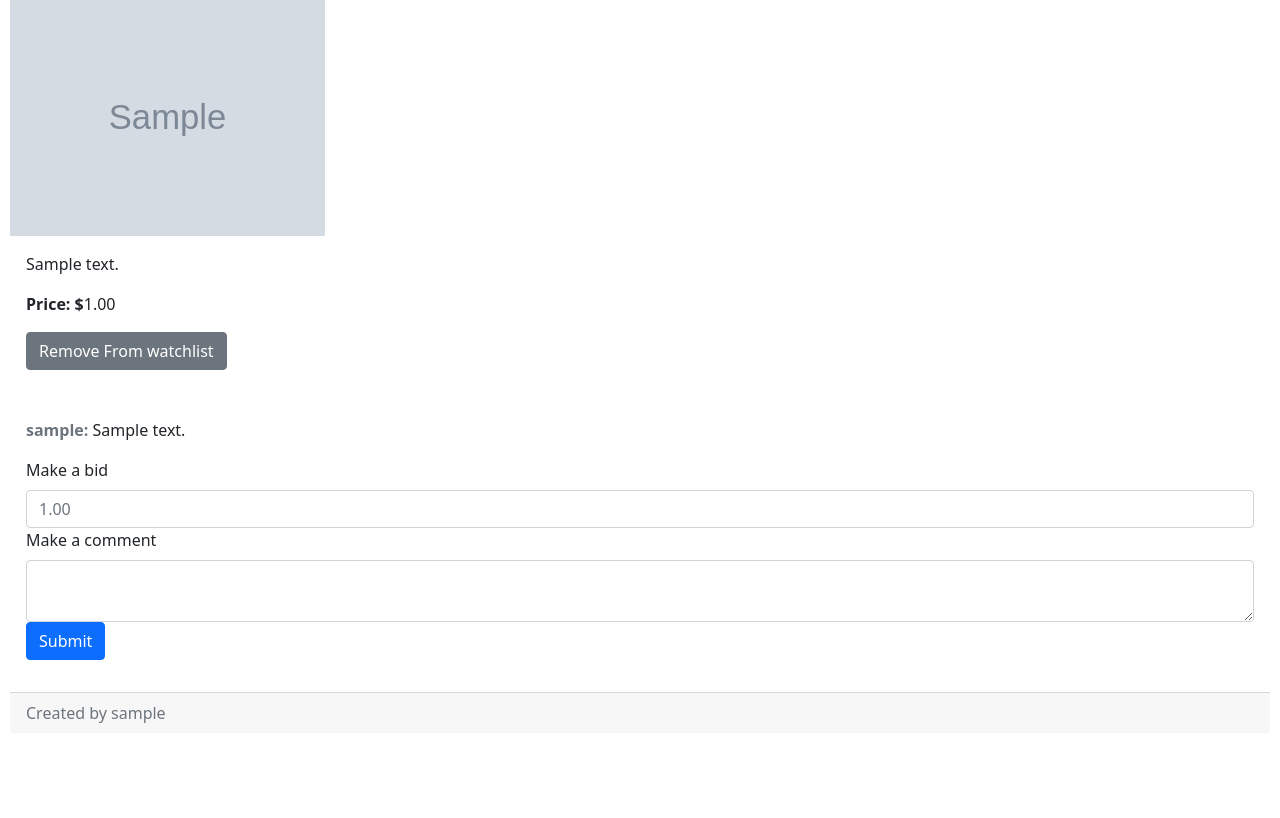
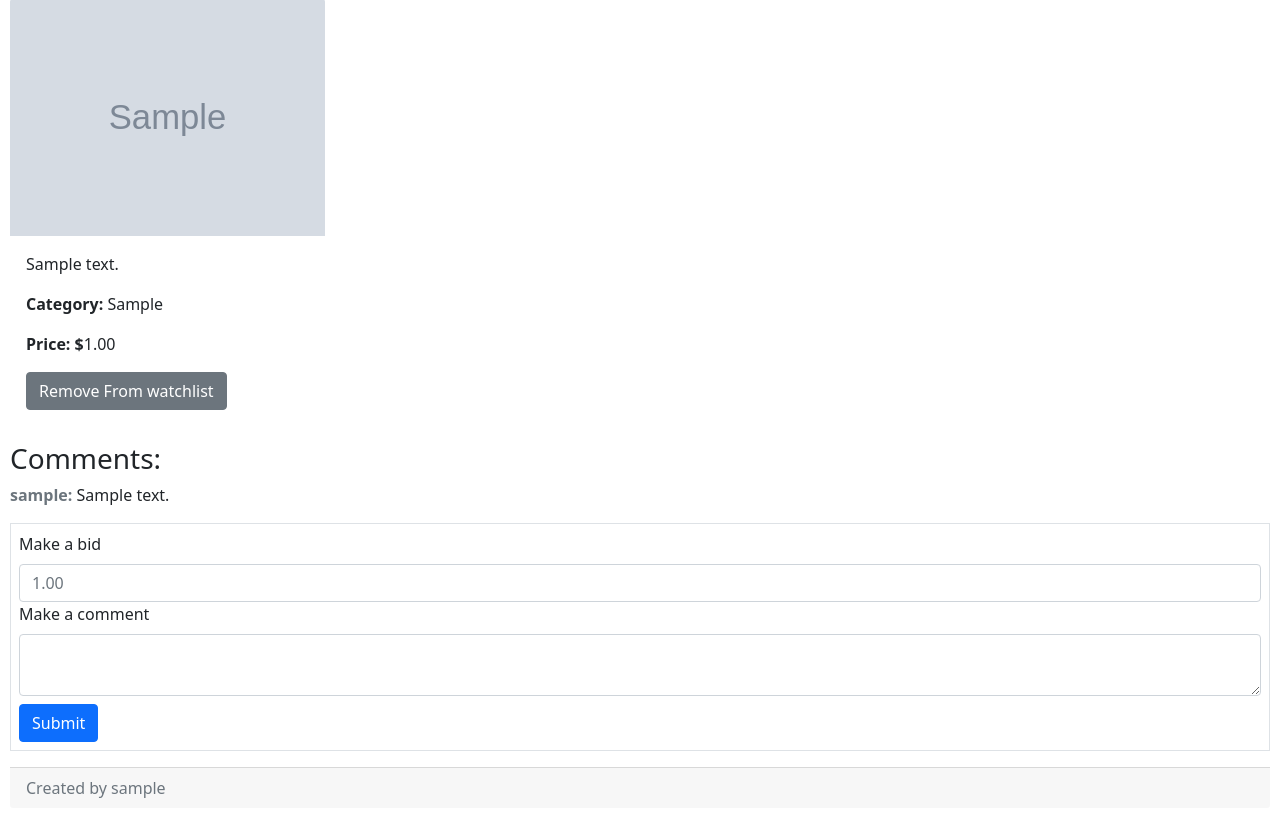
Before and after one commit to medaminefh/cs50W-commerce, a Django app: page /listing/1/ in a window 1280 px wide. Shown: the part 248-1066 px from the top of the page. Before the commit the page ends 971 px from the top, so only its background shows below. Run offline with Django 3.2, Linux system fonts and the light colour scheme; a user stored in the database is signed in; tables that the repository leaves empty hold one stand-in row (values such as "Sample post"); grey boxes marked "Sample" are stand-in pictures.

Commit message:
some tiny fixes

```diff
--- a/auctions/templates/auctions/auction.html
+++ b/auctions/templates/auctions/auction.html
@@ -25,6 +25,7 @@ The Winner of this Auction is <strong>{{winner}}</strong>
 
 <div class="card-body">
     <p class="card-text">{{auction.description}}</p>
+    <p><strong>Category: </strong>{{auction.category}} </p>
     <p><strong>Price: $</strong>{{ highest_bid }}</p>
     {% if auction.starting_bid != highest_bid %}
     <p class="text-secondary"><strong>Sarted with: $</strong>{{ auction.starting_bid }}</p>
@@ -35,9 +36,10 @@ The Winner of this Auction is <strong>{{winner}}</strong>
     {% else %}
     <a href="{% url 'toggle_watchlist' auction.id %}" class="btn btn-primary">Add To watchlist</a>
     {% endif %}
-    </form>
+</div>
 {% if comments %}
-    <div class="mt-5">
+<h3 class="mt-3">Comments:</h3>
+<div class="mt-2">
 
     {% for comment in comments %}
     <p><strong class="text-secondary">{{comment.user}}:</strong>
@@ -46,7 +48,7 @@ The Winner of this Auction is <strong>{{winner}}</strong>
     {% endfor %}
 </div>
 {% endif %}
-    <form class="form mb-3" action="{% url 'listing' auction.id %}" method="post">
+<form class="form mb-3 border p-2" action="{% url 'listing' auction.id %}" method="post">
     {% csrf_token %}
     <label class="form-label me-5">Make a bid</label>
     <input type="number" min="{{highest_bid}}" placeholder="{{highest_bid}}" class="form-control" name="bid">
@@ -54,7 +56,7 @@ The Winner of this Auction is <strong>{{winner}}</strong>
     <label class="form-label me-5">Make a comment</label>
     <textarea class="form-control" name="comment"></textarea>
 
-        <button class="btn btn-primary" type="submit"> Submit </button>
+    <button class="btn btn-primary mt-2" type="submit"> Submit </button>
 
 </form>
 {% endif %}
--- a/auctions/views.py
+++ b/auctions/views.py
@@ -1,7 +1,6 @@
-from typing import NewType
 from django.contrib.auth import authenticate, login, logout
 from django.db import IntegrityError
-from django.http import HttpResponse, HttpResponseRedirect
+from django.http import HttpResponseRedirect
 from django.shortcuts import render
 from django.urls import reverse
 from django.contrib.auth.decorators import login_required
@@ -210,7 +209,7 @@ def listing(req, id):
 
 
 def categories(req):
-    listings = Listing.objects.all()
+    listings = Listing.objects.exclude(active=False)
     categories = []
 
     for auction in listings:
@@ -223,8 +222,8 @@ def categories(req):
 
 
 def category_listing(req, category):
-    listings = Listing.objects.filter(category=category)
-    bids = Bid.objects.all()
+    listings = Listing.objects.filter(active=True, category=category)
+    bids = Bid.objects.exclude(winner=True)
     return render(req, "auctions/index.html", {"listings": listings, 'bids': bids, "header": f"List of All {category}"})
 
 
--- a/commerce/settings.py
+++ b/commerce/settings.py
@@ -23,9 +23,9 @@ BASE_DIR = os.path.dirname(os.path.dirname(os.path.abspath(__file__)))
 SECRET_KEY = '6ps8j!crjgrxt34cqbqn7x&b3y%(fny8k8nh21+qa)%ws3fh!q'
 
 # SECURITY WARNING: don't run with debug turned on in production!
-DEBUG = False
+DEBUG = True
 
-ALLOWED_HOSTS = ["*"]
+ALLOWED_HOSTS = []
 
 
 # Application definition
```
Lines whose indentation alone changed are shown as unchanged.
